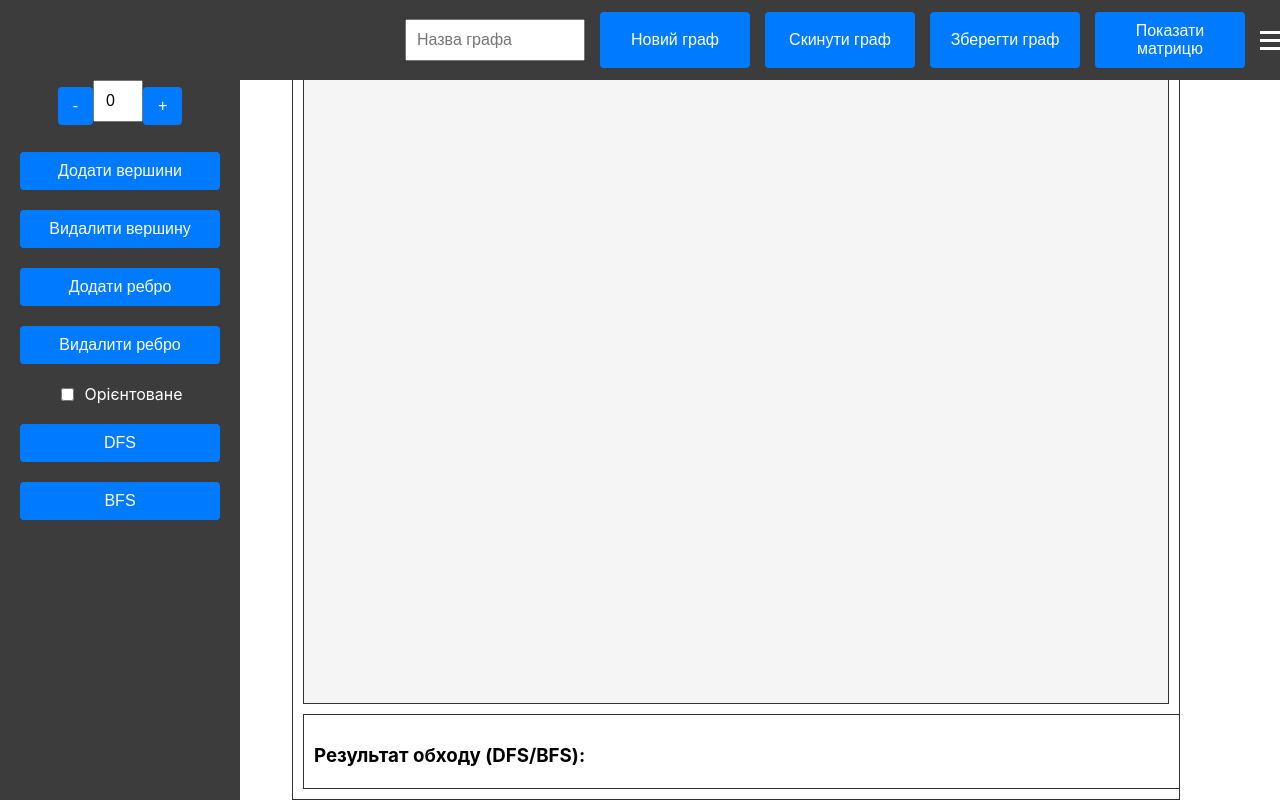
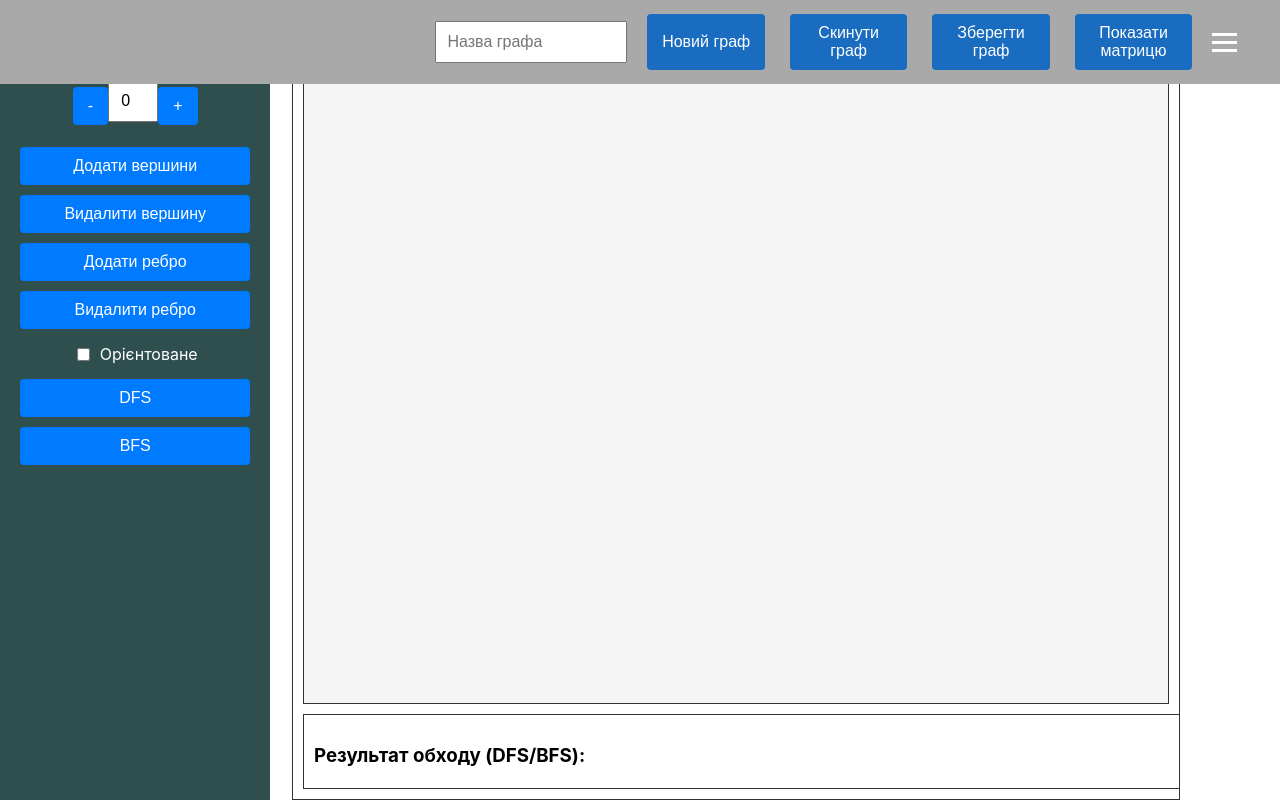
Before and after one commit to myroslavaKukhta/Graph_2, a React (Create React App) app: page / in a window 1280 px wide. Built offline with nearby package versions, Linux system fonts and the light colour scheme.

Commit message:
Fixed bugs & styles

```diff
--- a/src/App.module.css
+++ b/src/App.module.css
@@ -26,5 +26,5 @@
   background-color: white;
   border: 1px solid black;
   overflow: auto;
-  display: none; /* Initially hidden */
+  display: none;
 }
--- a/src/components/Graph.tsx
+++ b/src/components/Graph.tsx
@@ -27,11 +27,13 @@ const Graph: React.FC = () => {
                     const nodeId = target.getAttribute('id');
                     if (nodeId) {
                         dispatch(removeNode(nodeId));
+                        dispatch(setDeleteMode(false));
                     }
                 } else if (target.tagName === 'line' || target.tagName === 'path') {
                     const edgeId = target.getAttribute('id');
                     if (edgeId) {
                         dispatch(removeEdge(edgeId));
+                        dispatch(setDeleteMode(false));
                     }
                 }
             } else if (addingEdge && target.tagName === 'circle') {
@@ -87,6 +89,7 @@ const Graph: React.FC = () => {
             const edgeId = event.currentTarget.getAttribute('id');
             if (edgeId) {
                 dispatch(removeEdge(edgeId));
+                dispatch(setDeleteMode(false));
             }
         }
     };
--- a/src/components/Header.module.css
+++ b/src/components/Header.module.css
@@ -1,15 +1,13 @@
 .header {
     display: flex;
-    justify-content: flex-end; /* Зміщення в праву сторону */
+    justify-content: flex-end;
     align-items: center;
-    background-color: #3c3c3c; /* Сірий колір фону */
+    background-color: darkgray;
     padding: 10px;
     color: white;
     position: fixed;
-    top: 0;
-    left: 0;
     width: 100%;
-    height: 60px;
+    height: 8%;
     z-index: 1000;
 }
 
@@ -17,9 +15,9 @@
     margin-right: 10px;
     padding: 10px;
     font-size: 16px;
-    width: 180px; /* Вужчий інпут */
+    width: 15%;
     box-sizing: border-box;
-    color: black; /* Колір тексту в інпуті */
+    color: black;
 }
 
 .buttonGroup {
@@ -28,20 +26,21 @@
 }
 
 .header .button {
-    margin: 0 5px; /* Мінімальні зазори між кнопками */
-    padding: 10px 20px;
+    margin: 0 10px;
+    padding: 10px;
     font-size: 16px;
     color: #ffffff;
-    background-color: #007bff;
+    background-color: #196cbf;
     border: none;
     border-radius: 4px;
     cursor: pointer;
     transition: background-color 0.3s ease;
-    width: 150px; /* Однаковий розмір кнопок */
+    width: 18%;
+    height: auto;
 }
 
 .header .button:hover {
-    background-color: #0056b3;
+    background-color: #392581;
 }
 
 .header .button:active {
--- a/src/components/Sidebar.module.css
+++ b/src/components/Sidebar.module.css
@@ -3,15 +3,15 @@
     flex-direction: column;
     justify-content: flex-start;
     align-items: center;
-    background-color: #3c3c3c; /* Сірий колір фону */
+    background-color: darkslategrey;
     padding: 20px;
-    width: 200px; /* Ширина сайдбару */
+    width: 18%;
     height: calc(100vh - 60px); /* Висота Header */
     position: fixed;
     left: 0;
-    top: 60px; /* Висота Header */
+    top: 60px;
     overflow-y: auto;
-    color: white; /* Колір тексту */
+    color: white;
 }
 
 .input {
@@ -20,13 +20,13 @@
     font-size: 16px;
     width: 50px;
     box-sizing: border-box;
-    color: black; /* Колір тексту в інпуті */
+    color: black;
     text-align: center;
 }
 
 .button {
-    margin: 10px 0;
-    padding: 10px 15px; /* Вужчі кнопки */
+    margin: 5px 0;
+    padding: 10px 15px;
     font-size: 16px;
     color: #ffffff;
     background-color: #007bff;
--- a/src/redux/graphSlice.ts
+++ b/src/redux/graphSlice.ts
@@ -31,7 +31,7 @@ interface GraphState {
     history: any[];
     deleteMode: boolean;
     addingEdge: boolean;
-    traversalResult: string[]; // Додано для збереження результатів обходу
+    traversalResult: string[];
 }
 
 const initialState: GraphState = {
@@ -48,7 +48,7 @@ const initialState: GraphState = {
     history: [],
     deleteMode: false,
     addingEdge: false,
-    traversalResult: [], // Ініціалізація
+    traversalResult: [],
 };
 
 const graphSlice = createSlice({
@@ -130,16 +130,18 @@ const graphSlice = createSlice({
                 });
                 state.nodes = state.nodes.filter(node => node.id !== action.payload);
             }
+            state.deleteMode = false;
         },
         removeEdge: (state, action: PayloadAction<string>) => {
-            const edgeToRemove = state.edges.find(edge => edge.label === action.payload);
+            const edgeToRemove = state.edges.find(edge => edge.id === action.payload);
             if (edgeToRemove) {
                 const sourceNode = state.nodes.find(node => node.id === edgeToRemove.source);
                 const targetNode = state.nodes.find(node => node.id === edgeToRemove.target);
                 if (sourceNode) sourceNode.degree -= 1;
                 if (targetNode) targetNode.degree -= 1;
-                state.edges = state.edges.filter(edge => edge.label !== action.payload);
+                state.edges = state.edges.filter(edge => edge.id !== action.payload);
             }
+            state.deleteMode = false;
         },
         createNewGraph: (state) => {
             state.nodes = [];
@@ -155,20 +157,20 @@ const graphSlice = createSlice({
             state.history = [];
             state.deleteMode = false;
             state.addingEdge = false;
-            state.traversalResult = []; // Додаємо очищення результатів
+            state.traversalResult = [];
         },
         resetGraph: (state) => {
             state.nodes = [];
             state.edges = [];
-            state.numNodes = 0; // Скидання лічильника вершин
-            state.numEdges = 0; // Скидання лічильника ребер
+            state.numNodes = 0;
+            state.numEdges = 0;
             state.selectedNode = null;
             state.selectedEdge = null;
             state.history = [];
             state.deleteMode = false;
             state.showMatrix = false;
             state.addingEdge = false;
-            state.traversalResult = []; // Додаємо очищення результатів
+            state.traversalResult = [];
         },
         saveGraph: (state) => {
             console.log("Graph saved:", state);
```
